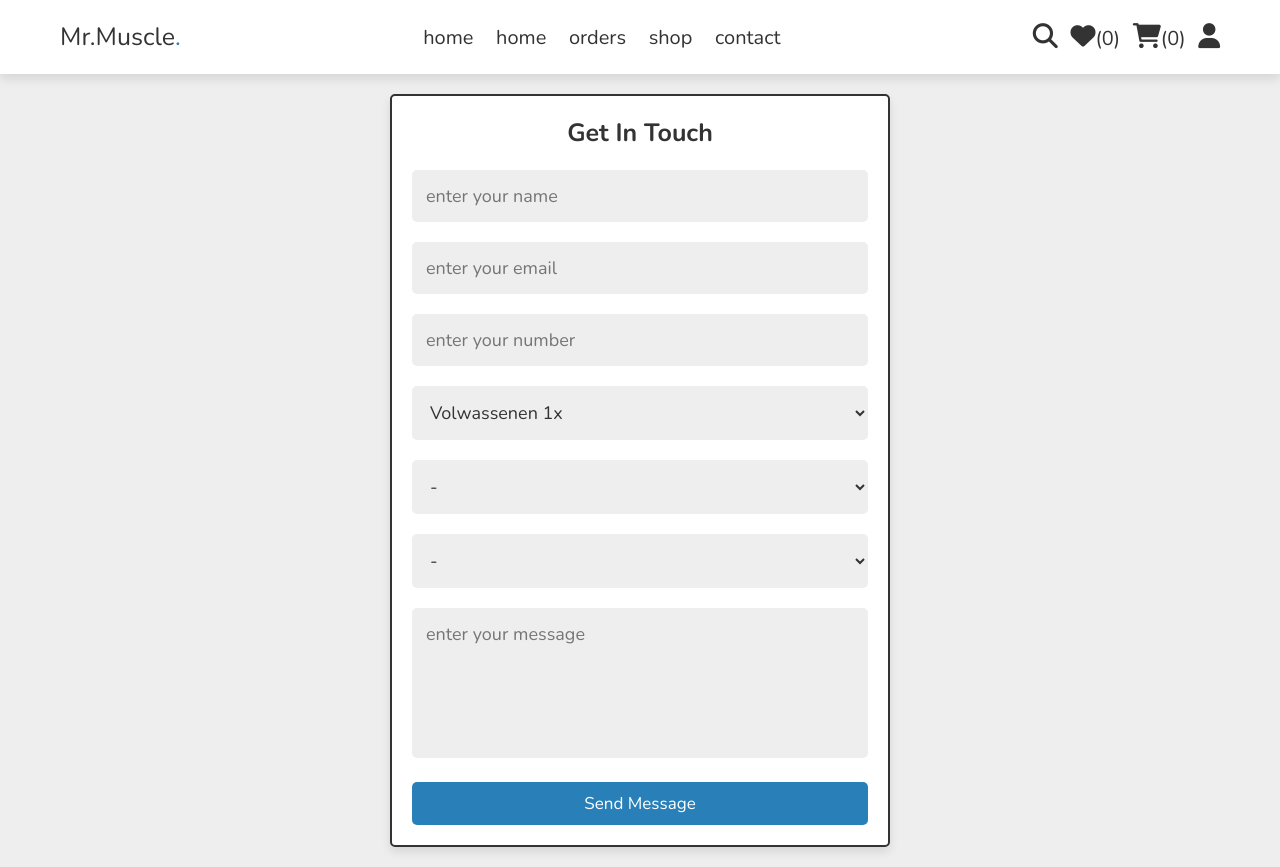
After one commit to kerasus28/voedselbank, a PHP site: page /about.php in a window 1280 px wide. The commit adds this page. Run offline with PHP 8.4, Linux system fonts and the light colour scheme; data that the repository does not hold is empty; some libraries are stand-ins or nearby versions.

Commit message:
Begin van familie registratie (NOG NIET GEBRUIKEN)

```diff
--- /dev/null
+++ b/about.php
@@ -0,0 +1,111 @@
+<?php
+
+include 'components/connect.php';
+
+session_start();
+
+if(isset($_SESSION['user_id'])){
+   $user_id = $_SESSION['user_id'];
+}else{
+   $user_id = '';
+};
+
+if(isset($_POST['send'])){
+
+   $name = $_POST['name'];
+   $name = filter_var($name, FILTER_SANITIZE_STRING);
+   $email = $_POST['email'];
+   $email = filter_var($email, FILTER_SANITIZE_STRING);
+   $number = $_POST['number'];
+   $number = filter_var($number, FILTER_SANITIZE_STRING);
+   $msg = $_POST['msg'];
+   $msg = filter_var($msg, FILTER_SANITIZE_STRING);
+
+   $select_message = $conn->prepare("SELECT * FROM `messages` WHERE name = ? AND email = ? AND number = ? AND message = ?");
+   $select_message->execute([$name, $email, $number, $msg]);
+
+   if($select_message->rowCount() > 0){
+      $message[] = 'already sent message!';
+   }else{
+
+      $insert_message = $conn->prepare("INSERT INTO `messages`(user_id, name, email, number, message) VALUES(?,?,?,?,?)");
+      $insert_message->execute([$user_id, $name, $email, $number, $msg]);
+
+      $message[] = 'sent message successfully!';
+
+   }
+
+}
+
+
+?>
+
+<!DOCTYPE html>
+<html lang="en">
+<head>
+   <meta charset="UTF-8">
+   <meta http-equiv="X-UA-Compatible" content="IE=edge">
+   <meta name="viewport" content="width=device-width, initial-scale=1.0">
+   <title>contact</title>
+
+   <!-- font awesome cdn link  -->
+   <link rel="stylesheet" href="https://cdnjs.cloudflare.com/ajax/libs/font-awesome/6.1.1/css/all.min.css">
+
+   <!-- custom css file link  -->
+   <link rel="stylesheet" href="css/style.css">
+
+</head>
+<body>
+
+<?php include 'components/user_header.php'; ?>
+
+<section class="contact">
+
+   <form action="" method="post">
+      <h3>get in touch</h3>
+      <input type="text" name="name" placeholder="enter your name" required maxlength="20" class="box">
+      <input type="email" name="email" placeholder="enter your email" required maxlength="50" class="box">
+      <input type="number" name="number" min="0" max="9999999999" placeholder="enter your number" required onkeypress="if(this.value.length == 10) return false;" class="box">
+<select class="box" name="Volwassenen" id="Volwassenen">
+<option class="box" value="Volwassenen">Volwassenen 1x</option>
+<option class="box" value="Volwassenen">Volwassenen 2x</option>
+<option class="box" value="Volwassenen">Volwassenen 3x</option>
+<option class="box" value="Volwassenen">Volwassenen 4x</option>
+<option class="box" value="Volwassenen">Volwassenen 5x</option>
+<option class="box" value="Volwassenen">Volwassenen 6x</option>
+</select>
+        <select class="box" name="Kinderen" id="Kinderen">
+        <option class="box" value="Kinderen">-</option>
+        <option class="box" value="Kinderen">Kinderen 1x</option>
+        <option class="box" value="Kinderen">Kinderen 2x</option>
+        <option class="box" value="Kinderen">Kinderen 3x</option>
+        </select>
+<select class="box" name="Baby" id="Baby">
+    <option class="box" value="Baby">-</option>
+    <option class="box" value="Baby">Baby 1x</option>
+    <option class="box" value="Baby">Baby 2x</option>
+</select>
+      <textarea name="msg" class="box" placeholder="enter your message" cols="30" rows="10"></textarea>
+      <input type="submit" value="send message" name="send" class="btn">
+   </form>
+
+</section>
+
+
+
+
+
+
+
+
+
+
+
+
+
+<?php include 'components/footer.php'; ?>
+
+<script src="js/script.js"></script>
+
+</body>
+</html>
--- a/components/user_header.php
+++ b/components/user_header.php
@@ -19,6 +19,7 @@
 
       <nav class="navbar">
          <a href="home.php">home</a>
+         <a href="about.php">home</a>
          <a href="orders.php">orders</a>
          <a href="shop.php">shop</a>
          <a href="contact.php">contact</a>
```
